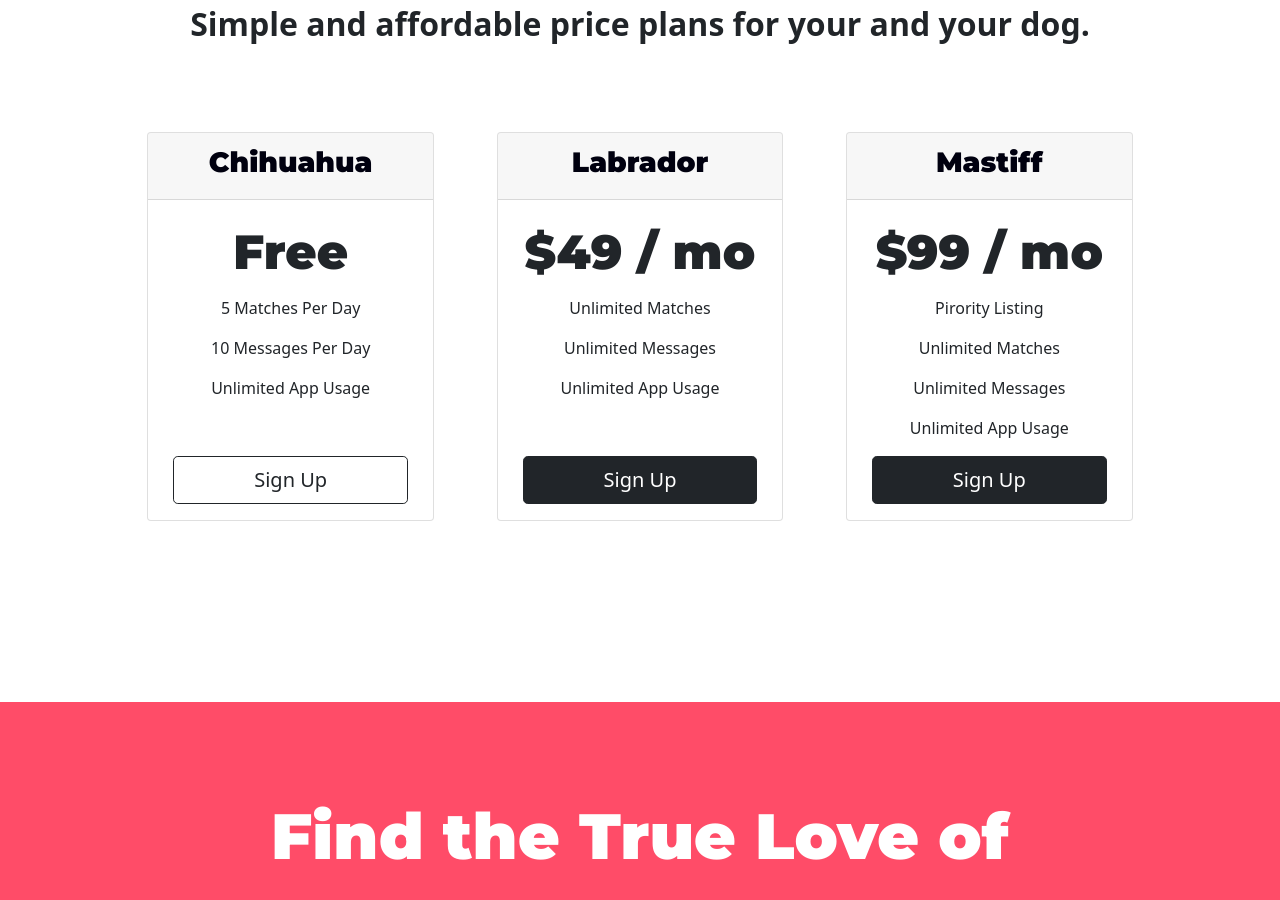
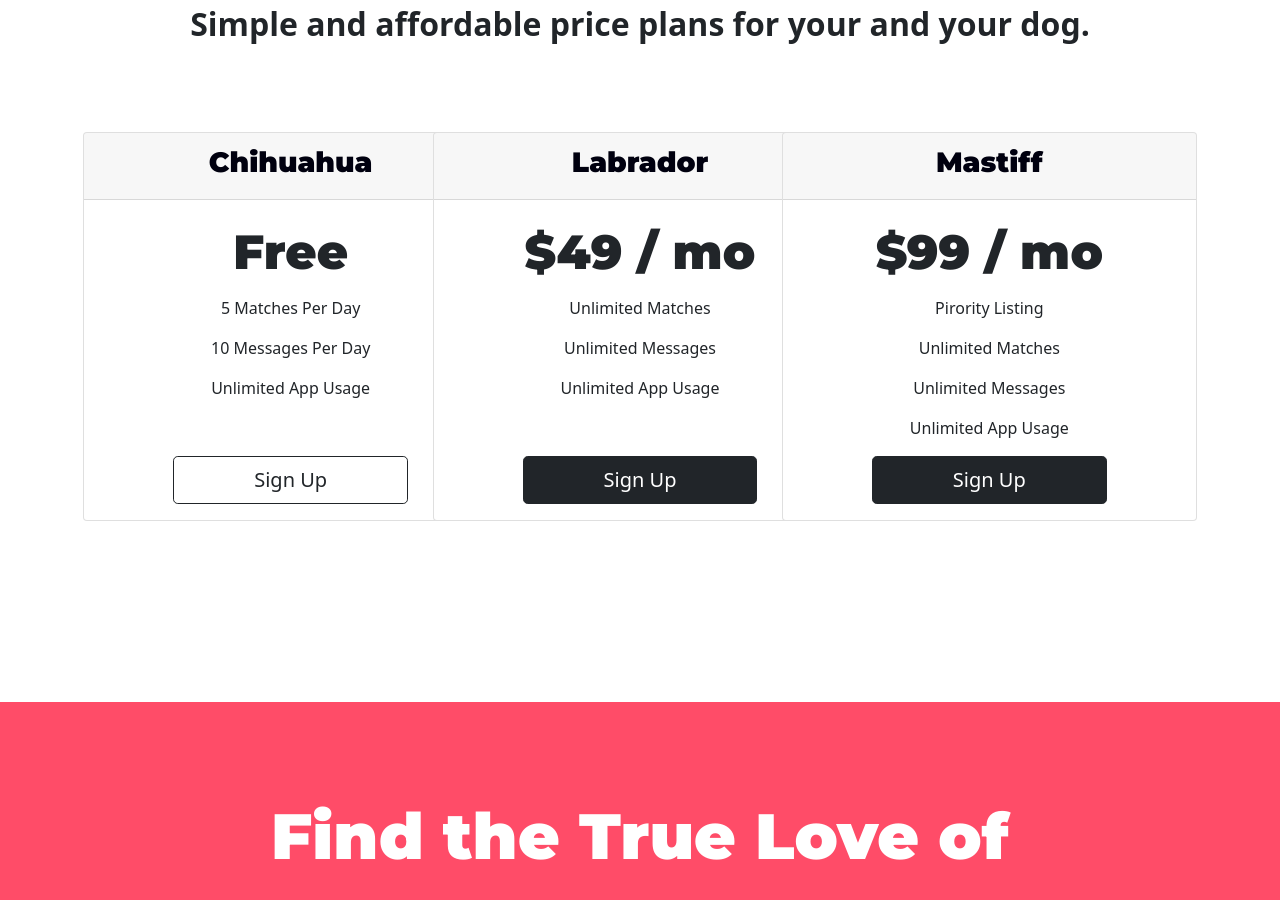
Before and after one commit to ChristianG98A/Tindog-Cristianos, a plain HTML site: page index.html in a window 1280 px wide. Shown: the part 2480-3380 px from the top of the page. Drawn offline with nearby package versions, Linux system fonts and the light colour scheme.

Commit message:
Update index.html

```diff
--- a/index.html
+++ b/index.html
@@ -181,7 +181,7 @@
 
       <div class="row">
         <div class="col-lg-4 col-md-6 price-col">
-          <div class="card ">
+          <div class="card " style="margin:auto -4rem">
             <div class="card-header">
               <h3>Chihuahua</h3>
             </div>
@@ -197,7 +197,7 @@
         </div>
 
         <div class="col-lg-4 col-md-6 price-col">
-          <div class="card">
+          <div class="card" style="margin:auto -4rem">
             <div class="card-header">
               <h3>Labrador</h3>
             </div>
@@ -213,7 +213,7 @@
         </div>
 
         <div class="col-lg-4 col-md-12 price-col">
-          <div class="card  ">
+          <div class="card " style="margin:auto -4rem">
             <div class="card-header">
               <h3>Mastiff</h3>
             </div>
```
